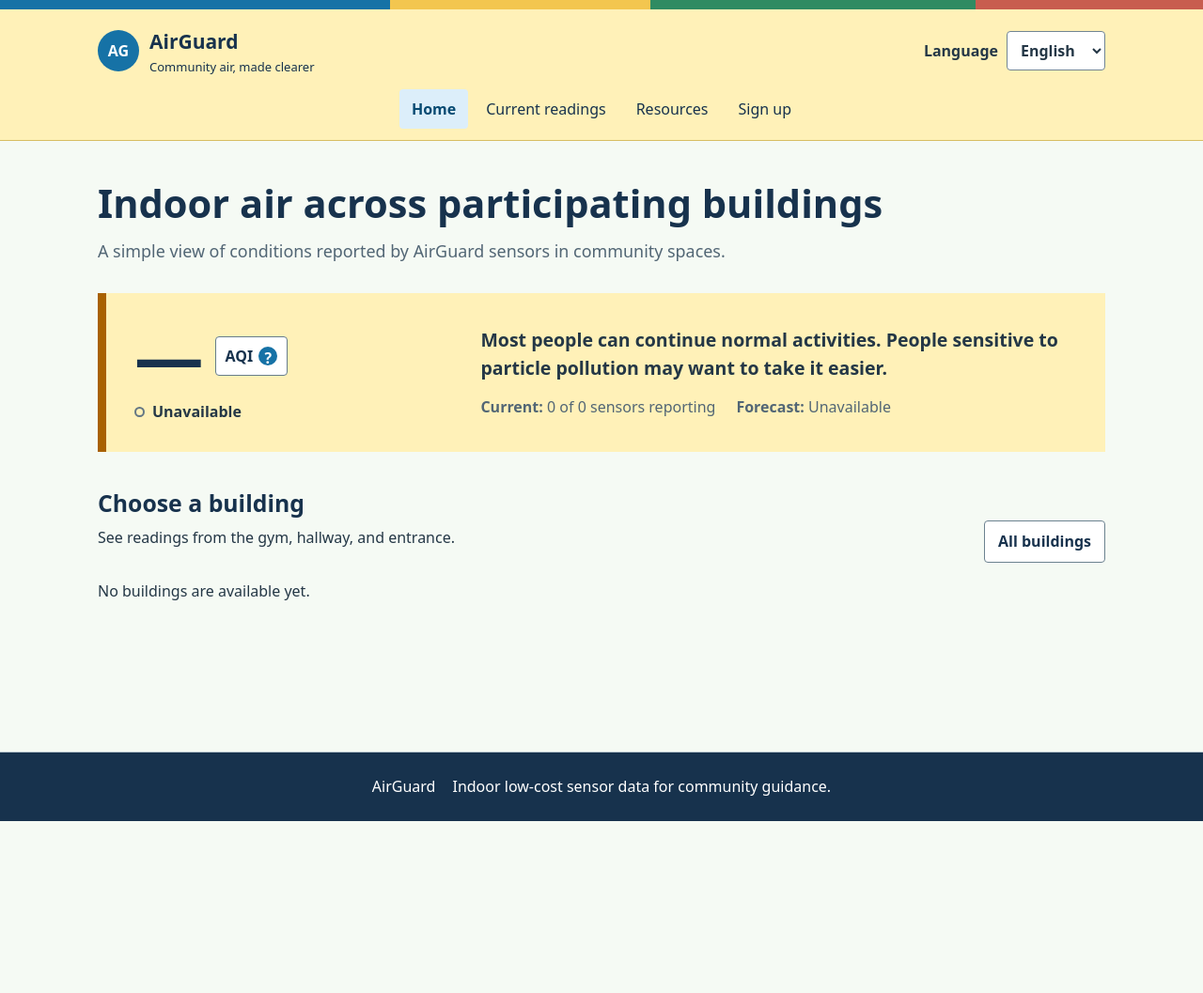
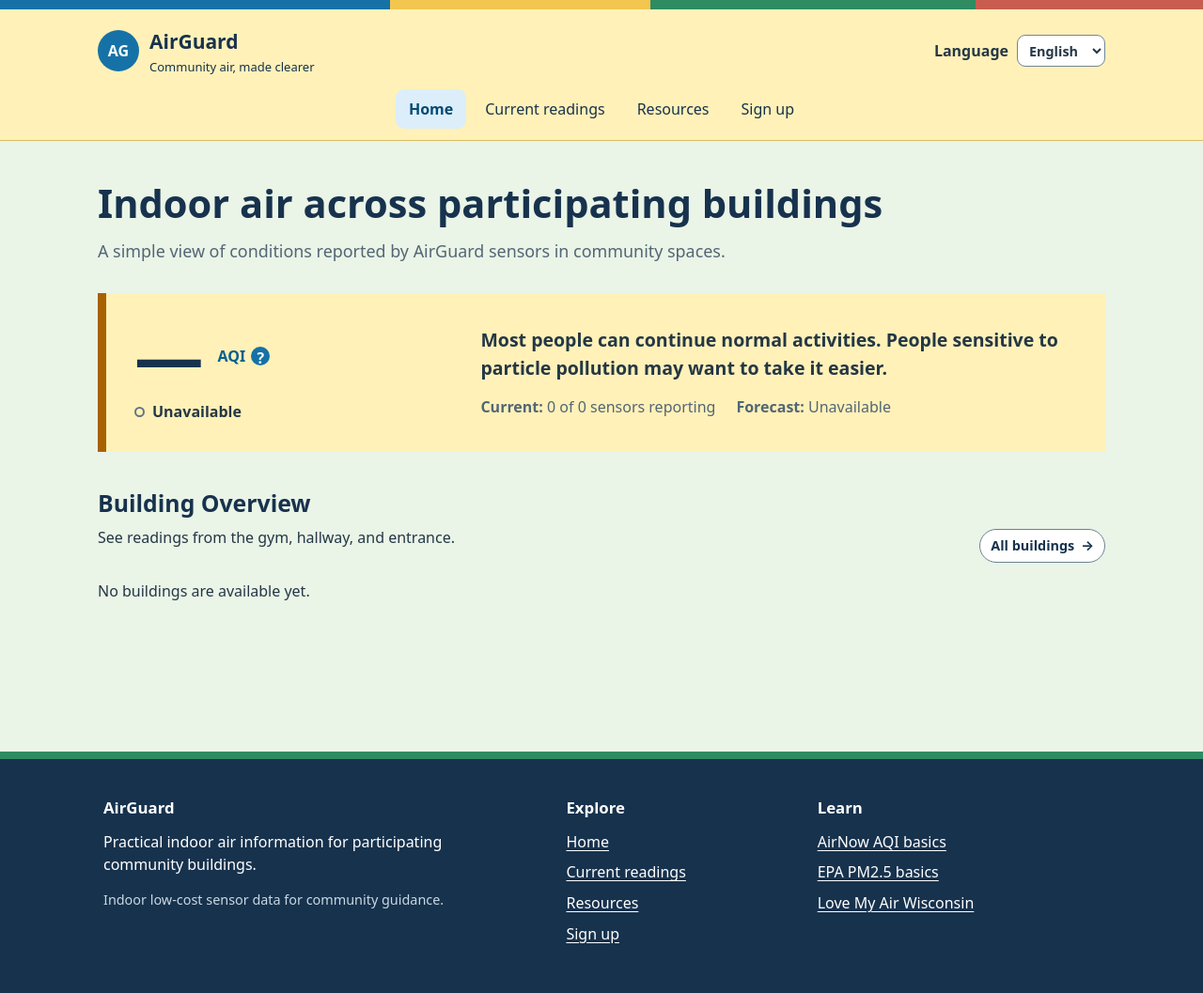
Before and after one commit to myk-sev/AirGuard-Community-Dashboard-2026, a Django app: page / in a window 1280 px wide. Shown: the whole page at 94% size. Before the commit the page ends 874 px from the top, so only its background shows below. Run offline with Django 5.2, Linux system fonts and the light colour scheme; data that the repository does not hold is empty.

Commit message:
Update: small tweeks and mouse over text

```diff
--- a/dashboard/static/dashboard/app.js
+++ b/dashboard/static/dashboard/app.js
@@ -3,11 +3,11 @@
     es: {
       skip: "Saltar al contenido principal", tagline: "El aire comunitario, más claro", language: "Idioma",
       home: "Inicio", readings: "Lecturas actuales", resources: "Recursos", signup: "Inscribirse",
-      sensorFooter: "Datos de sensores interiores de bajo costo para orientación comunitaria.",
+      sensorFooter: "Datos de sensores interiores de bajo costo para orientación comunitaria.", footerDescription: "Información práctica sobre el aire interior para edificios comunitarios participantes.", explore: "Explorar", learn: "Aprender",
       communityStatus: "Aire interior en edificios participantes", statusIntro: "Una vista sencilla de las condiciones reportadas por los sensores AirGuard en espacios comunitarios.",
       updated: "Actualizado", ago: "atrás", current: "Actual:", of: "de", reporting: "sensores reportando", forecast: "Pronóstico:",
       statusMessage: "La mayoría de las personas pueden continuar sus actividades normales. Las personas sensibles a la contaminación por partículas pueden reducir el esfuerzo.",
-      chooseBuilding: "Elija un edificio", buildingIntro: "Vea las lecturas del gimnasio, pasillo y entrada.", allBuildings: "Todos los edificios", sensors: "sensores",
+      chooseBuilding: "Resumen de edificios", buildingIntro: "Vea las lecturas del gimnasio, pasillo y entrada.", allBuildings: "Todos los edificios", sensors: "sensores",
       gym: "Gimnasio", hallway: "Pasillo", entrance: "Entrada", unavailable: "No disponible", unhealthy: "Insalubre", "very-unhealthy": "Muy insalubre", hazardous: "Peligroso",
       currentReadingsTitle: "Lecturas actuales", readingsIntro: "Seleccione un edificio participante para ver sus sensores interiores.", clickBuilding: "Seleccione cualquier tarjeta de edificio para ver las lecturas de su gimnasio, pasillo y entrada.",
       backBuildings: "Volver a edificios", buildingDetailIntro: "Lecturas interiores de PM2.5 de tres espacios compartidos.",
@@ -103,9 +103,11 @@
     document.querySelector("#forecast-peak").textContent = peak ? `${document.documentElement.lang === "es" ? "Pronóstico máximo" : "Peak forecast"}: ${localizedCategory(peak.category)} ${document.documentElement.lang === "es" ? "a las" : "at"} ${new Date(peak.timestamp).toLocaleTimeString([], { hour: "numeric" })}` : "Forecast unavailable";
     const first = forecasts[0];
     document.querySelector("#weather-grid").innerHTML = first ? [
-      ["Temperature", `${Math.round(first.temperature)} °F`], ["Relative humidity", `${first.relative_humidity}%`],
-      ["Wind speed", `${first.wind_speed.toFixed(1)} mph`], ["Wind direction", first.wind_direction]
-    ].map(([label, value]) => `<div class="weather-item"><small>${label}</small><strong>${value}</strong></div>`).join("") : "";
+      ["Temperature", `${Math.round(first.temperature)} °F`, "Temperature can affect indoor airflow and particle behavior."],
+      ["Relative humidity", `${first.relative_humidity}%`, "High humidity can influence some low-cost PM2.5 sensor readings."],
+      ["Wind speed", `${first.wind_speed.toFixed(1)} mph`, "Wind speed can change how outdoor particles move near entrances."],
+      ["Wind direction", first.wind_direction, "Wind direction helps explain where incoming outdoor air may come from."]
+    ].map(([label, value, caption]) => `<div class="weather-item"><small><abbr title="${caption}">${label}</abbr></small><strong>${value}</strong></div>`).join("") : "";
     drawChart(document.querySelector("#forecast-chart"), forecasts.map((item) => item.pm25), forecasts.map((item) => new Date(item.timestamp).toLocaleTimeString([], { hour: "numeric" })));
     forecastLoaded = true;
   }
--- a/dashboard/static/dashboard/styles.css
+++ b/dashboard/static/dashboard/styles.css
@@ -2,7 +2,7 @@
   --ink: #17324d;
   --text: #243746;
   --muted-text: #526675;
-  --background: #f5faf4;
+  --background: #eaf4e7;
   --surface: #ffffff;
   --border: #b9c7cf;
   --blue: #1672a6;
@@ -46,8 +46,10 @@ button, a, input, select, summary { outline-offset: 3px; }
 .brand-tagline { display: block; font-size: 13px; color: var(--ink); }
 .language-control { display: flex; align-items: center; gap: 9px; font-weight: 600; }
 .language-control select, select, input { min-height: 42px; border: 1px solid #718593; border-radius: 4px; background: #fff; color: var(--text); padding: 8px 10px; }
+.language-control select { border-radius: 9px; }
+.language-control select { min-height: 34px; padding: 5px 8px; font-size: .9rem; }
 .site-nav { display: flex; justify-content: center; gap: 6px; padding-bottom: 12px; overflow-x: auto; }
-.site-nav a { padding: 9px 13px; border-radius: 4px; color: var(--ink); text-decoration: none; white-space: nowrap; }
+.site-nav a { padding: 9px 14px; border-radius: 9px; color: var(--ink); text-decoration: none; white-space: nowrap; }
 .site-nav a[aria-current="page"] { background: var(--blue-soft); color: #064a72; font-weight: 700; }
 
 .page-shell { min-height: 650px; }
@@ -68,7 +70,8 @@ p { margin: 0 0 14px; }
 .status-updated { margin-bottom: 8px; font-size: .88rem; }
 .status-score { display: flex; align-items: center; gap: 12px; }
 .status-score > strong { font-size: 4.6rem; line-height: 1; color: var(--ink); }
-.aqi-button { display: inline-flex; align-items: center; gap: 6px; min-height: 42px; padding: 8px 10px; border: 1px solid #667d8c; border-radius: 4px; background: #fff; color: var(--ink); cursor: pointer; font-weight: 700; }
+.aqi-button { display: inline-flex; align-items: center; gap: 6px; min-height: 36px; padding: 3px; border: 0; background: transparent; color: #075f91; cursor: pointer; font-weight: 700; }
+.aqi-button:hover { color: #034a70; }
 .aqi-button span { display: grid; place-items: center; width: 20px; height: 20px; border-radius: 50%; background: var(--blue); color: #fff; }
 .category-line, .building-status, .sensor-status { display: flex; align-items: center; gap: 8px; }
 .category-line { margin: 10px 0 0; font-weight: 700; }
@@ -86,19 +89,24 @@ p { margin: 0 0 14px; }
 .button-primary { border-color: var(--blue); background: var(--blue); color: #fff; }
 .button-primary:hover { background: #0c5e8c; color: #fff; }
 .button-quiet { border: 0; background: transparent; padding-inline: 0; }
+.all-buildings-button { gap: 7px; min-height: 34px; padding: 6px 11px; border-radius: 999px; font-size: .9rem; }
 .back-button { margin-bottom: 24px; }
 
 .building-grid, .sensor-grid { display: grid; grid-template-columns: repeat(3, minmax(0, 1fr)); gap: 16px; }
-.building-card { display: grid; grid-template-columns: 58px minmax(0, 1fr); gap: 15px; align-items: center; min-width: 0; padding: 20px; border: 1px solid var(--border); border-top: 8px solid var(--blue); border-radius: 3px; background: var(--blue-soft); color: var(--ink); text-decoration: none; }
+.building-card { display: grid; grid-template-columns: 58px minmax(0, 1fr); gap: 15px; align-items: center; min-width: 0; overflow: hidden; padding: 20px; border: 1px solid var(--border); border-top: 8px solid var(--blue); border-radius: 3px; background: var(--blue-soft); color: var(--ink); text-decoration: none; }
 .building-card.tone-2 { border-top-color: var(--yellow); background: #fff4c8; }
 .building-card.tone-3 { border-top-color: var(--green); background: var(--green-soft); }
 .building-card:hover { border-color: var(--blue); color: var(--ink); }
-.building-symbol { display: grid; place-items: center; width: 58px; height: 58px; border-radius: 50%; background: rgba(255,255,255,.75); color: var(--ink); font-size: 1.35rem; font-weight: 800; }
+.building-symbol { display: grid; place-items: center; width: 58px; height: 58px; border-radius: 50%; background: rgba(255,255,255,.75); color: var(--ink); }
+.building-symbol svg { width: 30px; height: 30px; fill: none; stroke: currentColor; stroke-width: 1.8; stroke-linecap: round; stroke-linejoin: round; }
 .building-copy { min-width: 0; }
 .building-copy strong { display: block; margin-bottom: 7px; }
-.building-status { color: var(--muted-text); font-size: .84rem; }
+.building-status { display: grid; grid-template-columns: 11px minmax(0, 1fr); align-items: start; gap: 8px; color: var(--muted-text); font-size: .84rem; }
+.building-status .status-dot { margin-top: .28rem; }
+.building-status-text { min-width: 0; overflow-wrap: anywhere; }
 .building-grid-large .building-card { grid-template-columns: 1fr; justify-items: center; align-content: center; min-height: 285px; padding: 30px 20px; text-align: center; }
-.building-grid-large .building-symbol { width: 96px; height: 96px; font-size: 2rem; }
+.building-grid-large .building-symbol { width: 96px; height: 96px; }
+.building-grid-large .building-symbol svg { width: 46px; height: 46px; }
 .building-grid-large .building-copy strong { margin-block: 12px; font-size: 1.12rem; }
 .building-grid-large .building-status { justify-content: center; }
 .click-guidance { display: flex; gap: 10px; align-items: center; margin-block: 22px; padding: 14px 16px; border-left: 6px solid var(--blue); background: var(--blue-soft); }
@@ -106,6 +114,7 @@ p { margin: 0 0 14px; }
 
 .sensor-card { display: grid; justify-items: center; gap: 11px; min-height: 330px; padding: 24px 18px; border: 1px solid var(--border); border-top: 7px solid var(--blue); border-radius: 3px; background: #fff; color: var(--text); cursor: pointer; }
 .sensor-card:hover { background: #f9fcfd; border-color: var(--blue); }
+abbr[title] { text-decoration: underline dotted 1px; text-underline-offset: 3px; cursor: help; }
 .gauge { --gauge-color: var(--good); --gauge-fill: min(calc(var(--gauge-value) / 200 * 100%), 100%); display: grid; place-items: center; width: 150px; aspect-ratio: 1; border-radius: 50%; background: conic-gradient(var(--gauge-color) var(--gauge-fill), #dce3e7 0); }
 .gauge.moderate { --gauge-color: var(--moderate); }
 .gauge.sensitive { --gauge-color: var(--sensitive); }
@@ -166,8 +175,17 @@ th { background: #e9eff2; color: var(--ink); }
 .weather-grid { display: grid; grid-template-columns: repeat(4, minmax(0, 1fr)); gap: 1px; margin-bottom: 24px; border: 1px solid var(--border); background: var(--border); }
 .weather-item { padding: 14px; background: #fff; }
 .weather-item small, .weather-item strong { display: block; }
+.weather-item abbr { color: inherit; }
 .weather-item small { color: var(--muted-text); }
-.site-footer { display: flex; flex-wrap: wrap; justify-content: center; gap: 8px 18px; padding: 24px; border-top: 1px solid var(--border); background: var(--ink); color: #fff; }
+.site-footer { padding: 42px 24px; border-top: 8px solid var(--green); background: var(--ink); color: #fff; }
+.footer-inner { display: grid; grid-template-columns: minmax(240px, 1.5fr) minmax(150px, .75fr) minmax(200px, 1fr); gap: 42px; width: min(1060px, 100%); margin: auto; }
+.site-footer h2 { margin-bottom: 13px; color: #fff; font-size: 1.05rem; }
+.site-footer p { max-width: 430px; }
+.site-footer ul { margin: 0; padding: 0; list-style: none; }
+.site-footer li { margin-bottom: 8px; }
+.site-footer a { color: #fff; text-underline-offset: 3px; }
+.site-footer a:hover { color: #ccebd5; }
+.footer-data-note { color: #c9d9e2; font-size: .9rem; }
 
 @media (max-width: 720px) {
   .header-inner, .page-inner { padding-inline: 16px; }
@@ -179,6 +197,8 @@ th { background: #e9eff2; color: var(--ink); }
   .form-grid .full { grid-column: auto; }
   .panel-toolbar { align-items: stretch; flex-direction: column; }
   .weather-grid { grid-template-columns: 1fr 1fr; }
+  .footer-inner { grid-template-columns: 1fr 1fr; }
+  .footer-about { grid-column: 1/-1; }
 }
 @media (max-width: 430px) {
   .header-top { align-items: stretch; flex-direction: column; }
@@ -187,6 +207,8 @@ th { background: #e9eff2; color: var(--ink); }
   .section-heading { align-items: start; flex-direction: column; }
   .status-score > strong { font-size: 3.8rem; }
   .weather-grid { grid-template-columns: 1fr; }
+  .footer-inner { grid-template-columns: 1fr; gap: 28px; }
+  .footer-about { grid-column: auto; }
   .dialog-header, .dialog-body, .dialog-panel { padding: 16px; }
 }
 @media (prefers-reduced-motion: reduce) {
--- a/dashboard/templates/dashboard/base.html
+++ b/dashboard/templates/dashboard/base.html
@@ -6,8 +6,8 @@
   <meta name="viewport" content="width=device-width, initial-scale=1">
   <meta name="description" content="Community indoor PM2.5 readings, forecasts, and health guidance.">
   <title>{% block title %}AirGuard{% endblock %}</title>
-  <link rel="stylesheet" href="{% static 'dashboard/styles.css' %}">
-  <script defer src="{% static 'dashboard/app.js' %}"></script>
+  <link rel="stylesheet" href="{% static 'dashboard/styles.css' %}?v=3">
+  <script defer src="{% static 'dashboard/app.js' %}?v=3"></script>
 </head>
 <body>
   <a class="skip-link" href="#main" data-i18n="skip">Skip to main content</a>
@@ -36,7 +36,32 @@
     </div>
   </header>
   <main id="main" class="page-shell">{% block content %}{% endblock %}</main>
-  <footer class="site-footer"><span>AirGuard</span><span data-i18n="sensorFooter">Indoor low-cost sensor data for community guidance.</span></footer>
+  <footer class="site-footer">
+    <div class="footer-inner">
+      <section class="footer-about" aria-labelledby="footer-about-title">
+        <h2 id="footer-about-title">AirGuard</h2>
+        <p data-i18n="footerDescription">Practical indoor air information for participating community buildings.</p>
+        <p class="footer-data-note" data-i18n="sensorFooter">Indoor low-cost sensor data for community guidance.</p>
+      </section>
+      <nav aria-labelledby="footer-explore-title">
+        <h2 id="footer-explore-title" data-i18n="explore">Explore</h2>
+        <ul>
+          <li><a href="{% url 'dashboard:home' %}" data-i18n="home">Home</a></li>
+          <li><a href="{% url 'dashboard:readings' %}" data-i18n="readings">Current readings</a></li>
+          <li><a href="{% url 'dashboard:resources' %}" data-i18n="resources">Resources</a></li>
+          <li><a href="{% url 'dashboard:notifications' %}" data-i18n="signup">Sign up</a></li>
+        </ul>
+      </nav>
+      <nav aria-labelledby="footer-learn-title">
+        <h2 id="footer-learn-title" data-i18n="learn">Learn</h2>
+        <ul>
+          <li><a href="https://www.airnow.gov/aqi/aqi-basics/">AirNow AQI basics</a></li>
+          <li><a href="https://www.epa.gov/pm-pollution/particulate-matter-pm-basics">EPA PM2.5 basics</a></li>
+          <li><a href="https://www.chawisconsin.org/initiatives/environmental-health/love-my-air/">Love My Air Wisconsin</a></li>
+        </ul>
+      </nav>
+    </div>
+  </footer>
   {% block dialogs %}{% endblock %}
 </body>
 </html>
--- a/dashboard/templates/dashboard/building.html
+++ b/dashboard/templates/dashboard/building.html
@@ -4,13 +4,13 @@
   <section class="page-inner" aria-labelledby="building-title">
     <a class="button button-quiet back-button" href="{% url 'dashboard:readings' %}">← <span data-i18n="backBuildings">Back to buildings</span></a>
     <h1 id="building-title">{{ building.name }}</h1>
-    <p class="lede" data-i18n="buildingDetailIntro">Indoor PM2.5 readings from three shared spaces.</p>
+    <p class="lede" data-i18n="buildingDetailIntro">Indoor <abbr title="PM2.5 is fine particle pollution small enough to travel deep into the lungs.">PM2.5</abbr> readings from three shared spaces.</p>
     <div class="sensor-grid">
       {% for sensor in building.sensors %}
         <button class="sensor-card" type="button" data-sensor-id="{{ sensor.id }}" data-sensor-name="{{ sensor.name }}" data-building-name="{{ building.name }}">
           <strong data-i18n="{{ sensor.placement }}">{{ sensor.name }}</strong>
           <span class="gauge {{ sensor.category_class }}" style="--gauge-value:{% if sensor.aqi %}{{ sensor.aqi }}{% else %}0{% endif %}" aria-hidden="true"><span><b>{{ sensor.aqi|default:'—' }}</b><small>AQI</small></span></span>
-          {% if sensor.pm25 %}<span>{{ sensor.pm25 }} µg/m³</span>{% endif %}
+          {% if sensor.pm25 %}<span><abbr title="PM2.5 is fine particle pollution small enough to travel deep into the lungs.">PM2.5</abbr> {{ sensor.pm25 }} <abbr title="Micrograms per cubic meter: the mass of particles measured in a volume of air.">µg/m³</abbr></span>{% endif %}
           <span class="sensor-status"><span class="status-dot {{ sensor.category_class }}" aria-hidden="true"></span><span data-i18n="{{ sensor.category_class }}">{{ sensor.category }}</span></span>
           {% if sensor.observed_at %}<time datetime="{{ sensor.observed_at|date:'c' }}">{{ sensor.observed_at|date:'g:i A' }}</time>{% endif %}
         </button>
--- a/dashboard/templates/dashboard/home.html
+++ b/dashboard/templates/dashboard/home.html
@@ -18,7 +18,7 @@
         </div>
       </div>
     </div>
-    <div class="section-heading"><div><h2 data-i18n="chooseBuilding">Choose a building</h2><p data-i18n="buildingIntro">See readings from the gym, hallway, and entrance.</p></div><a class="button" href="{% url 'dashboard:readings' %}" data-i18n="allBuildings">All buildings</a></div>
+    <div class="section-heading"><div><h2 data-i18n="chooseBuilding">Building Overview</h2><p data-i18n="buildingIntro">See readings from the gym, hallway, and entrance.</p></div><a class="button all-buildings-button" href="{% url 'dashboard:readings' %}"><span data-i18n="allBuildings">All buildings</span><span aria-hidden="true">→</span></a></div>
     {% include 'dashboard/includes/building_cards.html' %}
   </section>
 {% endblock %}
--- a/dashboard/templates/dashboard/includes/building_cards.html
+++ b/dashboard/templates/dashboard/includes/building_cards.html
@@ -1,10 +1,18 @@
 <div class="building-grid{% if large %} building-grid-large{% endif %}">
   {% for building in buildings %}
     <a class="building-card tone-{{ forloop.counter }}" href="{% url 'dashboard:building' building.slug %}">
-      <span class="building-symbol" aria-hidden="true">{{ building.name|slice:':1' }}</span>
+      <span class="building-symbol" aria-hidden="true">
+        {% if building.icon == 'landmark' %}
+          <svg viewBox="0 0 24 24"><path d="M3 22h18M6 18v-7m4 7v-7m4 7v-7m4 7v-7M4 7h16L12 2 4 7Z"/></svg>
+        {% elif building.icon == 'school' %}
+          <svg viewBox="0 0 24 24"><path d="M3 22V8l9-5 9 5v14M9 22v-5h6v5M7 11h2m6 0h2M7 14h2m6 0h2"/></svg>
+        {% else %}
+          <svg viewBox="0 0 24 24"><path d="M4 19.5A2.5 2.5 0 0 1 6.5 17H20V4H6.5A2.5 2.5 0 0 0 4 6.5v13Zm0 0A2.5 2.5 0 0 0 6.5 22H20v-5M8 7h8m-8 4h7"/></svg>
+        {% endif %}
+      </span>
       <span class="building-copy">
         <strong>{{ building.name }}</strong>
-        <span class="building-status"><span class="status-dot {{ building.category_class }}" aria-hidden="true"></span><span data-i18n="{{ building.category_class }}">{{ building.category }}</span> · {{ building.reporting }}/{{ building.total }} <span data-i18n="sensors">sensors</span></span>
+        <span class="building-status"><span class="status-dot {{ building.category_class }}" aria-hidden="true"></span><span class="building-status-text"><span data-i18n="{{ building.category_class }}">{{ building.category }}</span> · {{ building.reporting }}/{{ building.total }} <span data-i18n="sensors">sensors</span></span></span>
       </span>
     </a>
   {% empty %}
```
